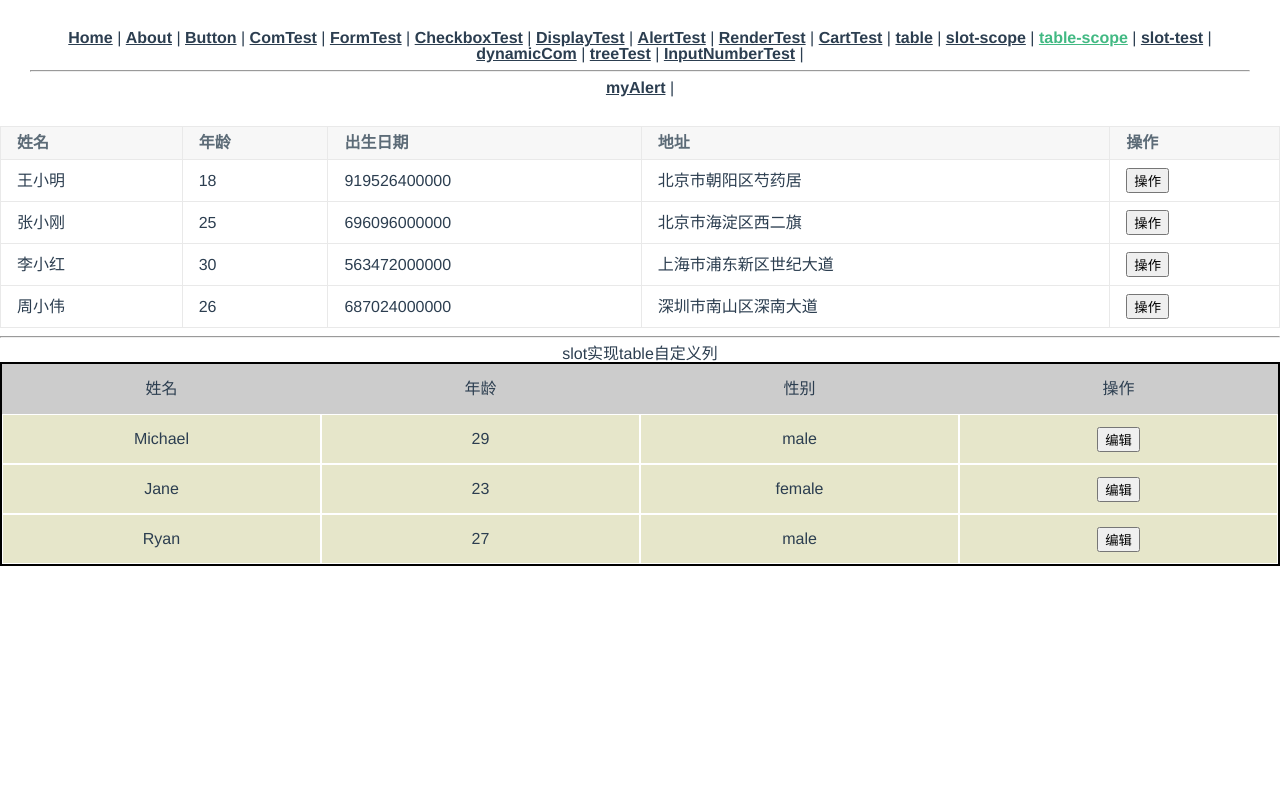
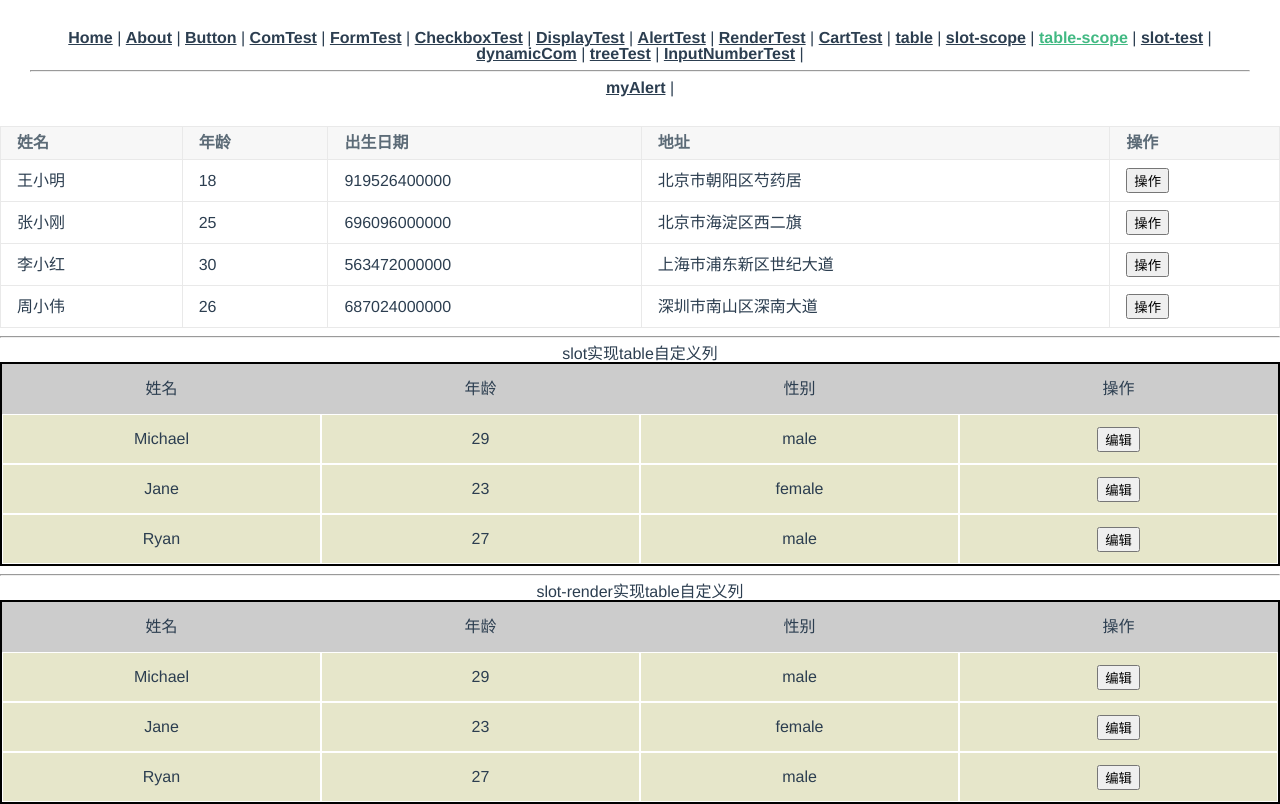
Before and after one commit to btbrad/vue-customized-com, a Vue app: page /#/table-slot in a window 1280 px wide. Built offline with nearby package versions, Linux system fonts and the light colour scheme.

Commit message:
通过方案三slot-render实现表格自定义列

```diff
--- /dev/null
+++ b/src/components/table-render-slot/render.js
@@ -0,0 +1,29 @@
+export default {
+  functional: true,
+  props: {
+    row: {
+      type: Object,
+      default: () => {}
+    },
+    column: {
+      type: Object,
+      default: () => {}
+    },
+    index: {
+      type: Number,
+      default: 0
+    },
+    renderFn: {
+      type: Function,
+      default: () => {}
+    }
+  },
+  render: (h, ctx) => {
+    const params = {
+      row: ctx.props.row,
+      column: ctx.props.column,
+      index: ctx.props.index
+    }
+    return ctx.props.renderFn(h, params)
+  }
+}
--- /dev/null
+++ b/src/components/table-render-slot/slot.js
@@ -0,0 +1,26 @@
+export default {
+  functional: true,
+  inject: [ 'tableRoot' ],
+  props: {
+    row: {
+      type: Object,
+      default: () => {}
+    },
+    column: {
+      type: Object,
+      default: () => {}
+    },
+    index: {
+      type: Number,
+      default: 0
+    }
+  },
+  render: (h, ctx) => {
+    return h('div', ctx.injections.tableRoot.$scopedSlots[ctx.props.column.slot]({
+      row: ctx.props.row,
+      column: ctx.props.column,
+      index: ctx.props.index
+    }))
+  }
+
+}
--- /dev/null
+++ b/src/components/table-render-slot/table.vue
@@ -0,0 +1,100 @@
+<template>
+  <div class="table">
+    <table>
+      <thead>
+        <tr>
+          <th v-for="(item, index) in headItems" :key="index">{{ item.label }}</th>
+        </tr>
+      </thead>
+
+      <tbody>
+        <tr v-for="(data, idx) in tableData" :key="idx">
+          <div class="cube" v-for="(it, index1) in headItems" :key="index1">
+            <td>
+              <template v-if="it.renderFn">
+                <my-render :row="data" :column="it" :index="idx" :renderFn="it.renderFn"></my-render>
+              </template>
+              <template v-if="it.slot">
+                <slot-scope :row="data" :column="it" :index="idx"></slot-scope>
+              </template>
+              <template v-else>
+                <span>{{ data[it.prop] }}</span>
+              </template>
+            </td>
+          </div>
+        </tr>
+      </tbody>
+    </table>
+  </div>
+</template>
+
+<script>
+import MyRender from './render'
+import SlotScope from './slot'
+
+export default {
+  name: 'myTable',
+  provide () {
+    return {
+      tableRoot: this
+    }
+  },
+  components: {
+    MyRender,
+    SlotScope
+  },
+  props: {
+    headItems: {
+      type: Array,
+      default: () => []
+    },
+    tableData: {
+      type: Array,
+      default: () => []
+    }
+  }
+}
+</script>
+
+<style scoped>
+table {
+  border: 2px solid #000;
+  width: 100%;
+  box-sizing: border-box;
+  border-collapse: collapse;
+}
+thead > tr, tbody > tr {
+  display: flex;
+  justify-content: space-around;
+  align-items: center;
+}
+th {
+  text-align: center;
+  width: 33.3%;
+  background: #ccc;
+  height: 100%;
+  display: flex;
+  justify-content: center;
+  align-items: center;
+  border-collapse: collapse;
+}
+tr {
+  height: 50px;
+}
+tbody > tr > div.cube {
+  width: 100%;
+  height: 100%;
+}
+td {
+  text-align: center;
+  width: 100%;
+  background: rgb(230, 230, 202);
+  height: 100%;
+  display: flex;
+  justify-content: center;
+  align-items: center;
+  border: 1px solid #fff;
+  box-sizing: border-box;
+  border-collapse: collapse;
+}
+</style>
--- /dev/null
+++ b/src/views/newTableSlotRender.vue
@@ -0,0 +1,77 @@
+<template>
+  <div>
+    <h2>slot-render实现table自定义列</h2>
+    <my-table :tableData="tableData" :headItems="headItems">
+      <template #name="{ row, index }">
+        <input v-if="editIndex === index" type="text" v-model="row.name">
+        <span v-else>{{row.name}}</span>
+      </template>
+      <template #age="{ row, index }">
+        <input v-if="editIndex === index" type="text" v-model="row.age">
+        <span v-else>{{row.age}}</span>
+      </template>
+      <template #gender="{ row, index }">
+        <input v-if="editIndex === index" type="text" v-model="row.gender">
+        <span v-else>{{row.gender}}</span>
+      </template>
+      <template #operate="{ row, index }">
+        <div v-if="editIndex === index">
+          <button @click="handleConfirm">确定</button>
+          <button @click="handleCancel">取消</button>
+        </div>
+        <span v-else>
+          <button @click="handleEdit(index)">编辑</button>
+        </span>
+      </template>
+    </my-table>
+  </div>
+</template>
+
+<script>
+import MyTable from '@/components/table-render-slot/table.vue'
+
+export default {
+  name: 'MySlotTable',
+  components: {
+    MyTable
+  },
+  data () {
+    return {
+      editIndex: -1,
+      tableData: [
+        { name: 'Michael', age: '29', gender: 'male' },
+        { name: 'Jane', age: '23', gender: 'female' },
+        { name: 'Ryan', age: '27', gender: 'male' }
+      ],
+      headItems: [
+        { prop: 'name', label: '姓名', slot: 'name' },
+        { prop: 'age', label: '年龄', slot: 'age' },
+        { prop: 'gender', label: '性别', slot: 'gender' },
+        { prop: 'operate', label: '操作', slot: 'operate' }
+      ],
+      originData: []
+    }
+  },
+  methods: {
+    handleEdit (index) {
+      this.originData = JSON.parse(JSON.stringify(this.tableData))
+      this.editIndex = index
+    },
+    handleConfirm () {
+      this.editIndex = -1
+      this.$MyAlert.show({
+        content: '修改成功',
+        duration: 2000
+      })
+    },
+    handleCancel () {
+      this.editIndex = -1
+      this.tableData = this.originData
+    }
+  }
+}
+</script>
+
+<style>
+
+</style>
--- a/src/views/table-slot.vue
+++ b/src/views/table-slot.vue
@@ -33,17 +33,21 @@
     </table-slot>
     <hr>
     <new-table-slot></new-table-slot>
+    <hr>
+    <new-table-slot-render></new-table-slot-render>
   </div>
 </template>
 
 <script>
 import TableSlot from '@/components/table-slot/table.vue'
 import NewTableSlot from './newTableSlot'
+import NewTableSlotRender from './newTableSlotRender'
 
 export default {
   components: {
     TableSlot,
-    NewTableSlot
+    NewTableSlot,
+    NewTableSlotRender
   },
   data () {
     return {
```
